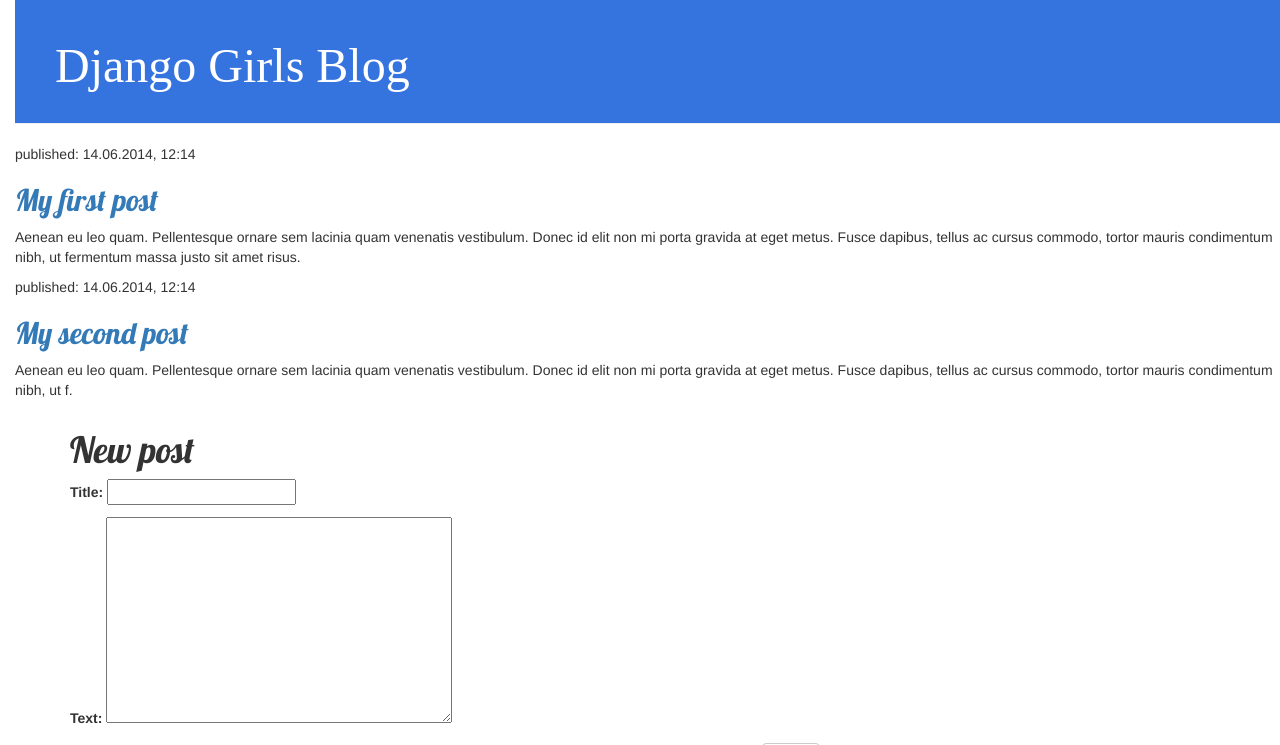
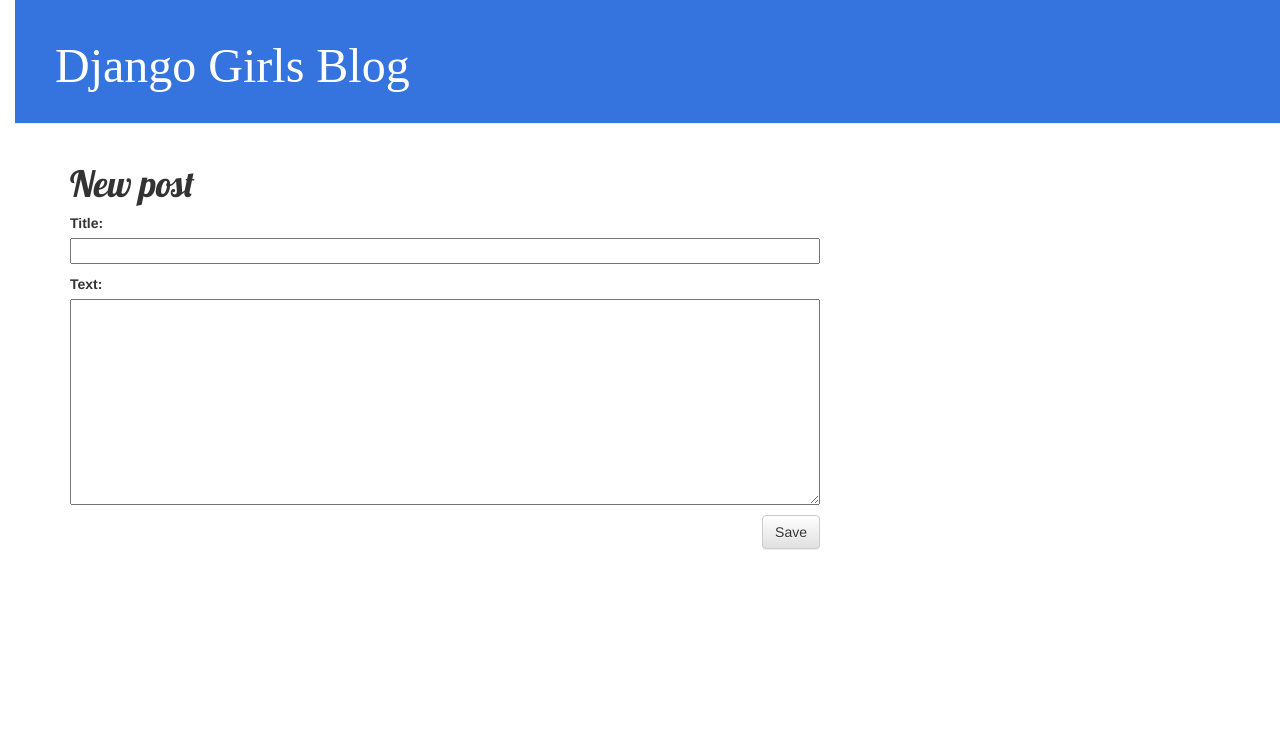
Before and after one commit to anubys17/my-firts-blog, a Django app: page /post/new in a window 1280 px wide. Shown: the top 745 px of the page. Run offline with Django 3.2, Linux system fonts and the light colour scheme; some libraries are stand-ins or nearby versions.

Commit message:
Retoques finales a formularios para crear y editar Post

```diff
--- a/blog/templates/blog/base.html
+++ b/blog/templates/blog/base.html
@@ -14,19 +14,6 @@
             {% endif %}
             <h1><a href="/">Django Girls Blog</a></h1>
         </div>
-
-        <div>
-            <p>published: 14.06.2014, 12:14</p>
-            <h2><a href="">My first post</a></h2>
-            <p>Aenean eu leo quam. Pellentesque ornare sem lacinia quam venenatis vestibulum. Donec id elit non mi porta gravida at eget metus. Fusce dapibus, tellus ac cursus commodo, tortor mauris condimentum nibh, ut fermentum massa justo sit amet risus.</p>
-        </div>
-
-        <div>
-            <p>published: 14.06.2014, 12:14</p>
-            <h2><a href="">My second post</a></h2>
-            <p>Aenean eu leo quam. Pellentesque ornare sem lacinia quam venenatis vestibulum. Donec id elit non mi porta gravida at eget metus. Fusce dapibus, tellus ac cursus commodo, tortor mauris condimentum nibh, ut f.</p>
-        </div>
-
         <div class="content container">
             <div class="row">
                 <div class="col-md-8">
--- a/blog/templates/blog/post_detail.html
+++ b/blog/templates/blog/post_detail.html
@@ -10,7 +10,7 @@
         <a class="btn btn-default" href="{% url 'post_edit' pk=post.pk%}">
             <span class="glyphicon glyphicon-pencil"></span></a>
         {% endif %}
-        <h1{{ post.title }}></h1>
-        <p post.text | linebreaksbr></p>
+        <h1>{{ post.title }}</h1>
+        <p>{{ post.text | linebreaksbr }}</p>
     </div>
 {% endblock %}
--- a/blog/templates/blog/post_edit.html
+++ b/blog/templates/blog/post_edit.html
@@ -2,7 +2,7 @@
 
 {% block content %}
     <h1>New post</h1>
-    <form method="POST"> {% csrf_token %}
+    <form method="POST" class="post-form"> {% csrf_token %}
         {{ form.as_p }}
         <button type="submit" class="save btn btn-default"> Save </button>
     </form>
--- a/blog/templates/blog/post_list.html
+++ b/blog/templates/blog/post_list.html
@@ -6,7 +6,7 @@
                 {{ post.published_date }}
             </div>
             <h1><a href="{% url 'post_detail' pk=post.pk %}">{{ post.title }}</a></h1>
-            <p>{{ post.text|linebreaksbr }}</p>
+            <p>{{ post.text | linebreaksbr }}</p>
         </div>
     {% endfor %}
 {% endblock %}
--- a/blog/views.py
+++ b/blog/views.py
@@ -14,11 +14,11 @@ def post_detail(request, pk):
 def post_new(request):
     form = PostForm()
     if request.method == "POST":
-        form =PostForm(request.POST)
+        form = PostForm(request.POST)
         if form.is_valid():
-            post =form.save(commit=False)
+            post = form.save(commit=False)
             post.author = request.user
-            post.pubished_date = timezone.now()
+            post.published_date = timezone.now()
             post.save()
             return redirect('post_detail', pk=post.pk)
     else:
```
